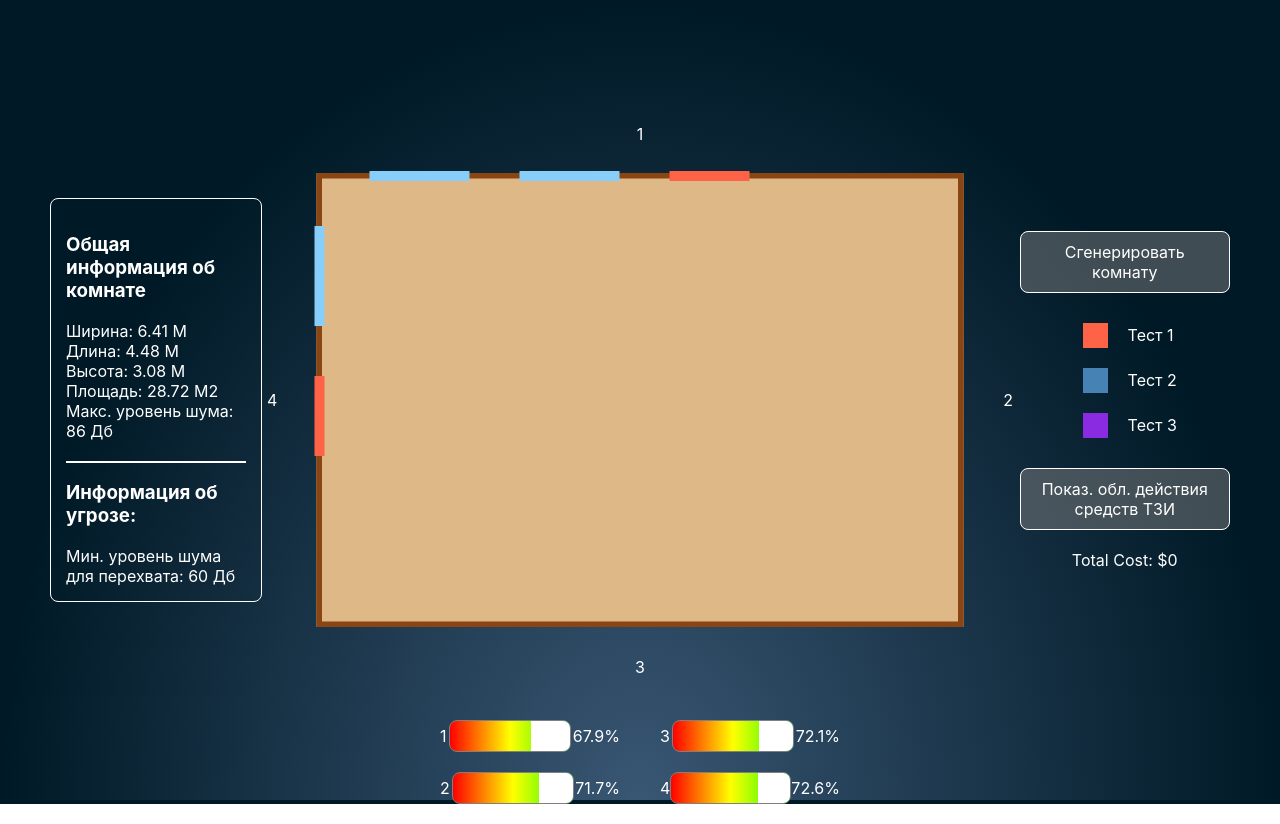
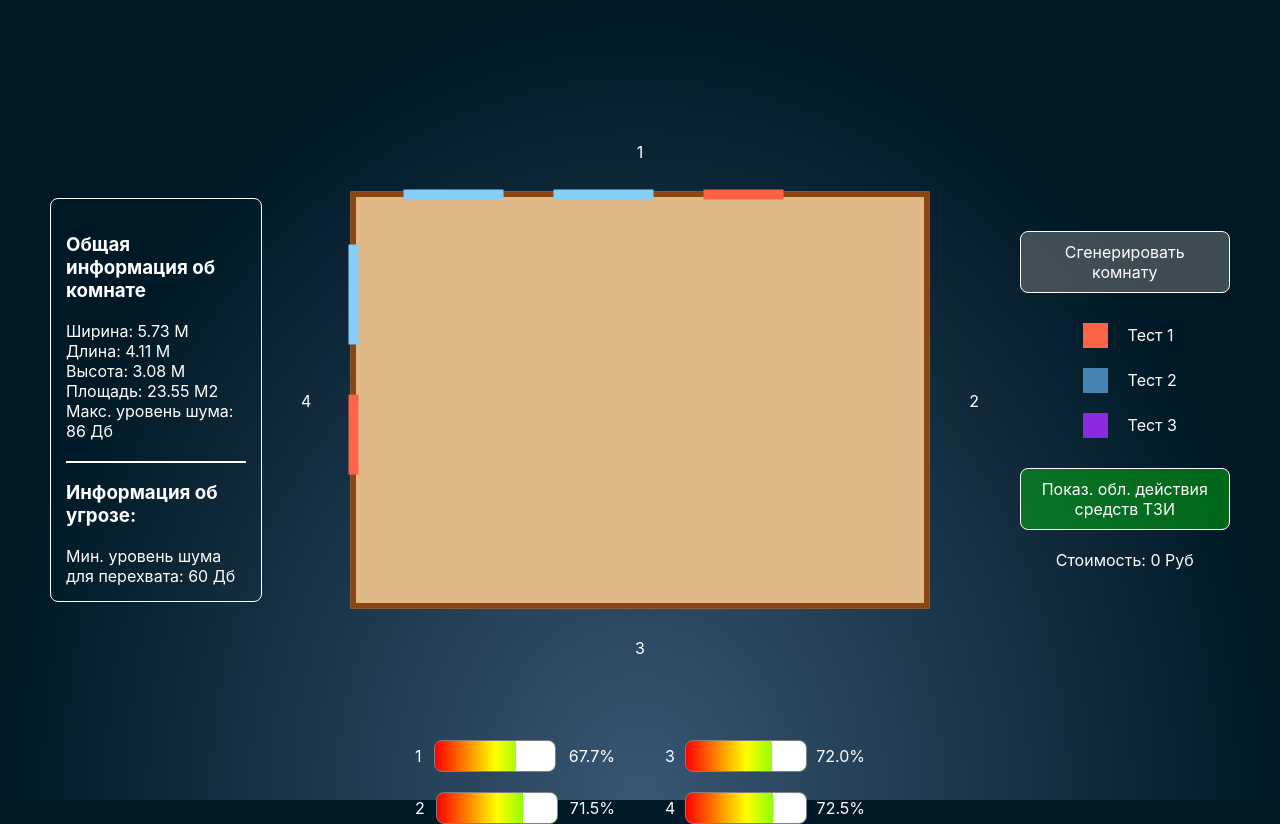
Before and after one commit to KuKupwa/diplom, a React (Create React App) app: page / in a window 1280 px wide. Built offline with nearby package versions, Linux system fonts and the light colour scheme.

Commit message:
фиксы как обычно еклм

```diff
--- a/package.json
+++ b/package.json
@@ -10,6 +10,7 @@
     "@testing-library/user-event": "^13.5.0",
     "lodash": "^4.17.21",
     "react": "^18.3.1",
+    "react-device-detect": "^2.2.3",
     "react-dnd": "^16.0.1",
     "react-dnd-html5-backend": "^16.0.1",
     "react-dom": "^18.3.1",
--- a/public/index.html
+++ b/public/index.html
@@ -1,15 +1,11 @@
 <!DOCTYPE html>
 <html lang="en">
+
 <head>
   <meta charset="utf-8" />
-    <link rel="icon" href="%PUBLIC_URL%/favicon.ico" />
   <meta name="viewport" content="width=device-width, initial-scale=1" />
   <meta name="theme-color" content="#000000" />
-    <meta
-      name="description"
-      content="Web site created using create-react-app"
-    />
-    <link rel="apple-touch-icon" href="%PUBLIC_URL%/logo192.png" />
+  <meta name="description" content="Web site created using create-react-app" />
   <!--
       manifest.json provides metadata used when your web app is installed on a
       user's mobile device or desktop. See https://developers.google.com/web/fundamentals/web-app-manifest/
@@ -24,8 +20,9 @@
       work correctly both with client-side routing and a non-root public URL.
       Learn how to configure a non-root public URL by running `npm run build`.
     -->
-    <title>React App</title>
+  <title></title>
 </head>
+
 <body>
   <noscript>You need to enable JavaScript to run this app.</noscript>
   <div id="root"></div>
@@ -40,4 +37,5 @@
       To create a production bundle, use `npm run build` or `yarn build`.
     -->
 </body>
+
 </html>
--- a/src/App.js
+++ b/src/App.js
@@ -6,6 +6,7 @@ import { HTML5Backend } from "react-dnd-html5-backend";
 import { StoreProvider } from "./store/StoreProvider";
 import { SecurityInfoWalls } from "./components/SecurityInfoWalls";
 import styled from "styled-components";
+import { isMobile } from "react-device-detect";
 
 const Wrapper = styled.div`
 	margin: 0 auto;
@@ -13,13 +14,34 @@ const Wrapper = styled.div`
 	width: calc(100% - 100px);
 	display: flex;
 	flex-direction: column;
-	gap: 20px;
+	gap: 40px;
 	align-items: center;
 	color: white;
 `;
 
+const Warning = styled.div`
+	width: max-content;
+	background: white;
+	height: max-content;
+	position: absolute;
+	top: 50%;
+	left: 50%;
+	transform: translate(-50%, -50%);
+	padding: 20px;
+	border-radius: 8px;
+	font-weight: 700;
+`;
+
+const WarningWrapper = styled.div`
+	width: 100vw;
+	height: 100vh;
+	position: relative;
+`;
+
 const App = () => {
 	return (
+		<>
+			{!isMobile ? (
 				<DndProvider backend={HTML5Backend}>
 					<Wrapper>
 						<StoreProvider>
@@ -28,6 +50,12 @@ const App = () => {
 						</StoreProvider>
 					</Wrapper>
 				</DndProvider>
+			) : (
+				<WarningWrapper>
+					<Warning>Устройство не поддерживается</Warning>
+				</WarningWrapper>
+			)}
+		</>
 	);
 };
 
--- a/src/components/RoomGenerator.js
+++ b/src/components/RoomGenerator.js
@@ -189,8 +189,8 @@ const getBigSquareCoords = (x1, y1, side1, side2) => {
 };
 
 const generateRandomRoom = () => {
-	const maxWidth = 800;
-	const maxHeight = 500;
+	const maxWidth = 700;
+	const maxHeight = 450;
 	const width = randomInt(300, maxWidth);
 	const height = randomInt(300, maxHeight);
 
@@ -419,6 +419,15 @@ const RoomGenerator = () => {
 	const handleGenerateNewRoom = () => {
 		clearDevices();
 		setRoom(generateRandomRoom());
+		const wallCharacteristickX = getWallCharacteristick();
+		const doorsCharacteristickX = getDoorsCharacteristick();
+		const windowsCharacteristickX = getWindowsCharacteristick();
+
+		materialDataUpdate({
+			wallCharacteristick: wallCharacteristickX,
+			doorsCharacteristick: doorsCharacteristickX,
+			windowsCharacteristick: windowsCharacteristickX,
+		});
 	};
 
 	return (
@@ -473,7 +482,7 @@ const RoomGenerator = () => {
 				<Button onClick={toggleCoverage} isActive={showCoverage}>
 					Показ. обл. действия средств ТЗИ
 				</Button>
-				<div>Total Cost: ${cost}</div>
+				<div>Стоимость: {cost} Руб</div>
 			</Instruments>
 		</RoomContainer>
 	);
--- a/src/components/SecurityInfoWalls.js
+++ b/src/components/SecurityInfoWalls.js
@@ -5,7 +5,7 @@ import useSecurityCoefficient from "../hooks/useControlSecurity";
 
 const SecurityInfoWallsWrapper = styled.div`
 	display: flex;
-	width: 400px;
+	width: 450px;
 	justify-content: space-between;
 `;
 
@@ -17,9 +17,10 @@ const SecurityInfoWallsWrapperEl = styled.div`
 
 const ProgressWrapper = styled.div`
 	display: flex;
-	width: 180px;
+	width: 200px;
 	justify-content: space-between;
 	align-items: center;
+	gap: 5px;
 `;
 
 const ProgressLine = styled.div`
--- a/src/hooks/useDevices.js
+++ b/src/hooks/useDevices.js
@@ -6,7 +6,7 @@ const useDevices = () => {
 	const [devices, setDevices] = useState([]);
 	const { devicesDataUpdate } = useStore();
 	console.log(devices);
-	const [showCoverage, setShowCoverage] = useState(false);
+	const [showCoverage, setShowCoverage] = useState(true);
 
 	const addDevice = (device, x, y) => {
 		const newDevice = { ...device, id: Date.now(), x, y };
```
Also changed, not shown: src/logo.svg. Lines whose indentation alone changed are shown as unchanged.
